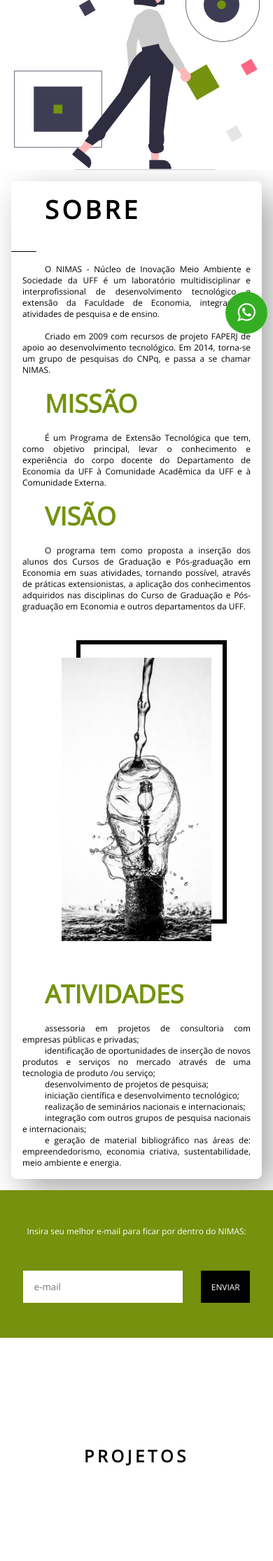
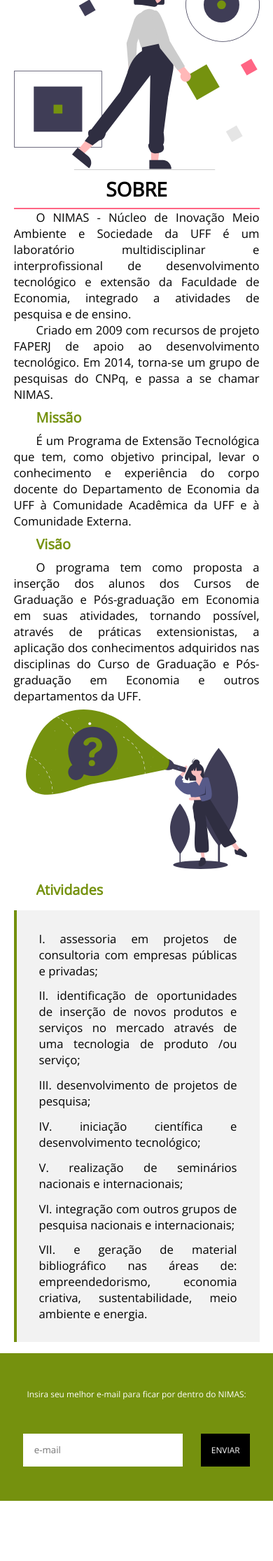
Before and after one commit to nimasuff/site-institucional, a PHP site: page / in a window 390 px wide. Shown: the part 325-2556 px from the top of the page at 70% size. Run offline with PHP 8.4, Linux system fonts and the light colour scheme.

Commit message:
Termino seção sobre
passado para mobile first

```diff
--- a/index.html
+++ b/index.html
@@ -24,7 +24,7 @@
             </div>
 
             <div id="menu-links" style="right: -100%;">
-                <a href="#principal" class="over-sublinha">Início</a>
+                <a href="#discovery" class="over-sublinha">Início</a>
                 <a href="#sobre" class="over-sublinha">Sobre</a>
                 <a href="#projetos" class="over-sublinha">Projetos</a>
                 <a href="membros.html" onmouseover="submenuMembro()" onfocus="submenuMembro()" id="botao-membros" class="over-sublinha">Membros</a>
@@ -61,33 +61,32 @@
         </aside>
     </section>
     <section id="sobre">
-        <div class="container">
-            <article>
-                <div id="conteudo">
-                    <header>
-                        <div class="grupo">
+        <div id="principios">
             <h2>Sobre</h2>
+            <div class="sublinhado"></div>
+            <div class="principio">
                 <p>O NIMAS - Núcleo de Inovação Meio Ambiente e Sociedade da UFF é um laboratório multidisciplinar e interprofissional de desenvolvimento tecnológico e extensão da Faculdade de Economia, integrado a atividades de pesquisa e de ensino.</p>
                 <p>Criado em 2009 com recursos de projeto FAPERJ de apoio ao desenvolvimento tecnológico. Em 2014, torna-se um grupo de pesquisas do CNPq, e passa a se chamar NIMAS.</p>
             </div>
-                        <div class="grupo">
+
+            <div class="principio">
                 <h3>Missão</h3>
                 <p>É um Programa de Extensão Tecnológica que tem, como objetivo principal, levar o conhecimento e experiência do corpo docente do Departamento de Economia da UFF à Comunidade Acadêmica da UFF e à Comunidade Externa. </p>
             </div>
-                        <div class="grupo">
+
+            <div class="principio">
                 <h3>Visão</h3>
                 <p>O programa tem como proposta a inserção dos alunos dos Cursos de Graduação e Pós-graduação em Economia em suas atividades, tornando possível, através de práticas extensionistas, a aplicação dos conhecimentos adquiridos nas disciplinas do Curso de Graduação e Pós-graduação em Economia e outros departamentos da UFF.</p>
             </div>
-                    </header>
-                    <div class="image">
-                        <img src="img/lampada.jpg" alt="lampada feita de água">
-                        <div id="retângulo"></div>
+
+            <div class="image-sobre">
+                <img src="img/sobre/ouvindo.svg" alt="lampada feita de água" id="procurando">
             </div>
         </div>
-                <div id="final">
-                    <div class="grupo">
+
+        <div class="principio">
             <h3>Atividades</h3>
-                        <ul>
+            <ol>
                 <li>assessoria em projetos de consultoria com empresas públicas e privadas;</li>
                 <li>identificação de oportunidades de inserção de novos produtos e serviços no mercado através de uma tecnologia de produto /ou serviço;</li>
                 <li>desenvolvimento de projetos de pesquisa;</li>
@@ -95,10 +94,7 @@
                 <li>realização de seminários nacionais e internacionais;</li>
                 <li>integração com outros grupos de pesquisa nacionais e internacionais;</li>
                 <li>e geração de material bibliográfico nas áreas de: empreendedorismo, economia criativa, sustentabilidade, meio ambiente e energia. </li>
-                        </ul>
-                    </div>
-                </div>
-            </article>
+            </ol>
         </div>
     </section>
     <div id="e-mail">
@@ -300,11 +296,6 @@
             </address>
         </div>
     </footer>
-        <div class="whatsapp">
-            <a href="https://web.whatsapp.com/send?phone=5521993002017" target="_blank" id="teste">
-                <i class="fa fa-whatsapp"></i>
-            </a>
-        </div>
 </body>
 <script src="config.js"></script>
 </html>
--- a/main.css
+++ b/main.css
@@ -23,7 +23,10 @@
     --fonte-tamanho-desktop-menu: calc(.5vw + .5rem);
 
     --fonte-tamanho-mobile-grande: calc(1vw + 2rem);
+    --fonte-tamanho-mobile-grande2: calc(1vw + 1.5rem);
+    --fonte-tamanho-mobile-grande3: calc(1vw + 1rem);
     --fonte-tamanho-mobile-pequeno: calc(1vw + 1rem);
+    --fonte-tamanho-mobile-pequeno2: calc(1vw + .8rem);
     --fonte-tamanho-mobile-menu: calc(.5vw + .7rem);
 
     --cor: #F2D543;
@@ -55,8 +58,7 @@ body{
 }
 
 
-/* FORMATAÇÃO DO MENU DE NAVEGAÇÃO & CHAMADA DO SITE (desktop first)*/
-
+/* FORMATAÇÃO DO MENU DE NAVEGAÇÃO (MOBILE)*/
     #menu #menu-navegacao{
         display: flex;
         flex-direction: row;
@@ -103,9 +105,9 @@ body{
                 text-align: center;
 
                 font-size: var(--fonte-tamanho-mobile-menu);
-                color: var(--cor-roxo2);
+
                 letter-spacing: .1rem;
-
+                color: var(--cor-rosa);
                 position: relative;
                 line-height: 10vh;
                 width: 100%;
@@ -147,7 +149,8 @@ body{
                     transform 300ms ease,
                     color 400ms ease;
             }
-
+/*_________________________________________________________________*/
+/* SECTION DISCOVERY (MOBILE) */
 #discovery{
     display: flex;
     flex-direction: column;
@@ -171,7 +174,7 @@ body{
         #titulo-si h1{
             font-size: var(--fonte-tamanho-mobile-grande);
         }
-        #titulo-si .sublinhado{
+        .sublinhado{
             height: 1.5px;
             width: 100%;
             background-color: var(--cor-rosa);
@@ -206,6 +209,51 @@ body{
 #redes-sociais{
     display: none;
 }
+/*____________________________________________*/
+/* SECTION SOBRE (MOBILE)*/
+#sobre{
+    width: 90%;
+    margin: 0 auto;
+
+}
+        h2{
+            font-size: var(--fonte-tamanho-mobile-grande2);
+            text-align: center;
+            text-transform: uppercase;
+            margin: .5rem 0;
+        }
+            .principio p{
+                text-align: justify;
+                text-indent: 2rem;
+                font-size: var(--fonte-tamanho-mobile-pequeno2);
+            }
+            .principio h3{
+                font-size: var(--fonte-tamanho-mobile-grande3);
+                margin: .5rem 2rem;
+                color: var(--cor-destaque);
+            }
+            .principio ol{
+                border-left: 4px solid var(--cor-destaque);
+                background-color: var(--cor-cinza2);
+                padding: 1rem 2rem;
+                margin: 1rem 0;
+                list-style-type: upper-roman;
+                list-style-position: inside;
+                text-align: justify;
+                font-size: var(--fonte-tamanho-mobile-pequeno2);
+            }
+            .principio ol li{
+                margin: .8rem 0;
+            }
+        .image-sobre{
+            display: flex;
+            justify-content: center;
+            margin: .5rem 0;
+        }
+            #procurando{
+                width: 90%;
+            }
+
 @media (min-width: 700px){
 /* MENU (DESKTOP) */
     #menu{
@@ -235,6 +283,7 @@ body{
                     line-height: 12vh;
                     font-weight: 900;
                     font-size: var(--fonte-tamanho-desktop-menu);
+                    color: var(--cor-roxo2);
                 }
             #menu-navegacao #menu-barras-mobile{
                 display: none;
@@ -333,182 +382,7 @@ body{
 /* SECTION SOBRE (DESKTOP)*/
 
 }
-/*_____________________________*/
 
-/* FORMATAÇÃO DA SEÇÃO SOBRE */
-
-#sobre{
-    display: flex;
-    justify-content: center;
-    align-items: center;
-    width: 100%;
-    height: min-content;
-    background-color: var(--cor-primaria-clara);
-    margin: 2rem 0;
-}
-    .container{
-        width: 98%;
-        display: flex;
-        flex-direction: row;
-        justify-content: space-evenly;
-        position: relative;
-
-    }
-        .container article{
-            flex-direction: column;
-            justify-content: space-evenly;
-
-        }
-            article #conteudo{
-                display: flex;
-                flex-direction: row;
-
-            }
-                article #conteudo header{
-                    width: 60%;
-                    height: min-content;
-                }
-                    article #conteudo .grupo{
-                        display: flex;
-                        flex-direction: column;
-                        justify-content: center;
-                        align-items: flex-start;
-                    }
-                    .container #conteudo .grupo h2{
-                        justify-content: flex-start;
-                        display: flex;
-                        width: 100%;
-                        height: 10vh;
-                        font-family: var(--fonte-principal);
-                        font-size: var(--fonte-tamanho-mobile-grande);
-                        text-transform: uppercase;
-                        letter-spacing: .3rem;
-                        position: relative;
-                        text-indent: 3rem;
-
-                        overflow-y: hidden;
-                    }
-                    .container #conteudo .grupo h2::after{
-                        content: '';
-                        width: 10%;
-                        height: 1px;
-                        background-color: var(--cor-primaria-escura);
-                        position: absolute;
-                        bottom: 0;
-                        margin: 0 auto;
-                    }
-                    .container #conteudo .grupo h3{
-                        font-family: var(--fonte-principal);
-                        color: var(--cor-destaque);
-                        font-size: var(--fonte-tamanho-mobile-grande);
-                        text-transform: uppercase;
-                        letter-spacing: 2%;
-                        text-indent: 3rem;
-                    }
-                    .container #conteudo .grupo p{
-                        margin: 1rem;
-                        display: flex;
-
-                        font-family: var(--fonte-principal);
-                        font-size: var(--fonte-tamanho-desktop-pequno);
-                        text-align: justify;
-                        text-indent: 2rem;
-                    }
-                    article #conteudo header .grupo:first-child p:last-child{
-                        margin-top: 0;
-                    }
-                .container article #conteudo .image {
-                    display: flex;
-                    position: relative;
-                    width: 50%;
-                }
-                    .container article #conteudo .image img{
-                        position: absolute;
-                        z-index: +1;
-                        width: 60%;
-                        height: 85%;
-                        top: 15%;
-                        left: 5%;
-                    }
-                    .container article #conteudo .image div#retângulo{
-                        position: absolute;
-                        border: var(--cor-primaria-escura) 6px solid;
-                        box-sizing: border-box;
-                        top: 10%;
-                        left: 10%;
-                        width: 60%;
-                        height: 85%;
-                    }
-            article #final{
-                width: 100%;
-            }
-                article #final .grupo{
-                    display: flex;
-                    flex-direction: column;
-                    justify-content: center;
-                    align-items: flex-start;
-                }
-                    article #final .grupo h3{
-                        text-indent: 3rem;
-                        font-family: var(--fonte-principal);
-                        color: var(--cor-destaque);
-                        font-size: var(--fonte-tamanho-mobile-grande);
-                        text-transform: uppercase;
-                        letter-spacing: 2%;
-                    }
-                    article #final .grupo ul{
-                        margin: 1rem;
-
-                        list-style: square black;
-                    }
-                    article #final .grupo ul li{
-                        display: flex;
-                        font-family: var(--fonte-principal);
-                        font-size: var(--fonte-tamanho-desktop-pequno);
-                        text-align: justify;
-                        text-indent: 2rem;
-
-                        list-style: initial;
-                    }
-@media (max-width: 700px){
-    #sobre{
-        margin: 0;
-    }
-    .container{
-        margin: 1rem;
-        border-radius: .5rem;
-        background-color: var(--cor-primaria-clara);
-        box-shadow: 1rem 1rem 3rem var(--cor-cinza);
-    }
-        article #conteudo{
-            display: flex;
-            flex-direction: column;
-        }
-            article #conteudo header{
-                width: 100%;
-            }
-            .container #conteudo .grupo h2{
-                margin-top: 1rem;
-            }
-            .container article #conteudo .image{
-                display: flex;
-                width: 100%;
-                height: 60vh;
-                position: relative;
-                align-items: center;
-                justify-content: center;
-            }
-                .container article #conteudo .image img{
-                    top: initial;
-                    left: initial;
-                    height: 80%;
-                }
-                .container article #conteudo .image div#retângulo{
-                    top: 5%;
-                    left: 26%;
-                    height: 80%;
-                }
-}
 /*__________________________________________________*/
 /* FORMATAÇÃO DO E-MAIL */
 #e-mail{
@@ -1121,57 +995,3 @@ footer{
                     transform-origin: left;
                 }
 /*______________________________________*/
-/* FORMATAÇÃO ICONE WHATSAPP */
-div.whatsapp{
-    position: fixed;
-    bottom: 5%;
-    right: 2%;
-    z-index: 999;
-
-    height: 60px;
-    width: 60px;
-    border-radius: 50%;
-    background-color:  #34af23;
-    text-align: center;
-
-    overflow-y: hidden;
-    transition: all 300ms ease-in-out;
-}
-div.whatsapp:hover::after{
-    content: 'Ficou com dúvidas? Envie uma mensagem para a coordenadora da extensão, Claude Cohen';
-    text-align: center;
-    line-height: 130%;
-    font-family: var(--fonte-principal);
-    font-size: calc(1vw + .5rem);
-
-
-    background: url(img/whats.png);
-    border-radius: 0 0 .5rem .5rem;
-    width: 100%;
-    height: min-content;
-
-    position: absolute;
-    bottom: 0;
-    left: 0;
-}
-div.whatsapp .fa{
-    color: white;
-    margin-top: 14px;
-    font-size: 30px;
-}
-
-
-div.whatsapp:hover,
-div.whatsapp:focus
-{
-    height: 250px;
-    width: 150px;
-    border-radius: .5rem;
-    box-shadow: 2rem 2rem 30rem var(--cor-primaria-escura);
-}
-div.whatsapp:hover .fa,
-div.whatsapp:focus .fa{
-    margin-top: 12px;
-    font-size: 250%;
-}
-/*__________________________________*/
```
Lines whose indentation alone changed are shown as unchanged.
